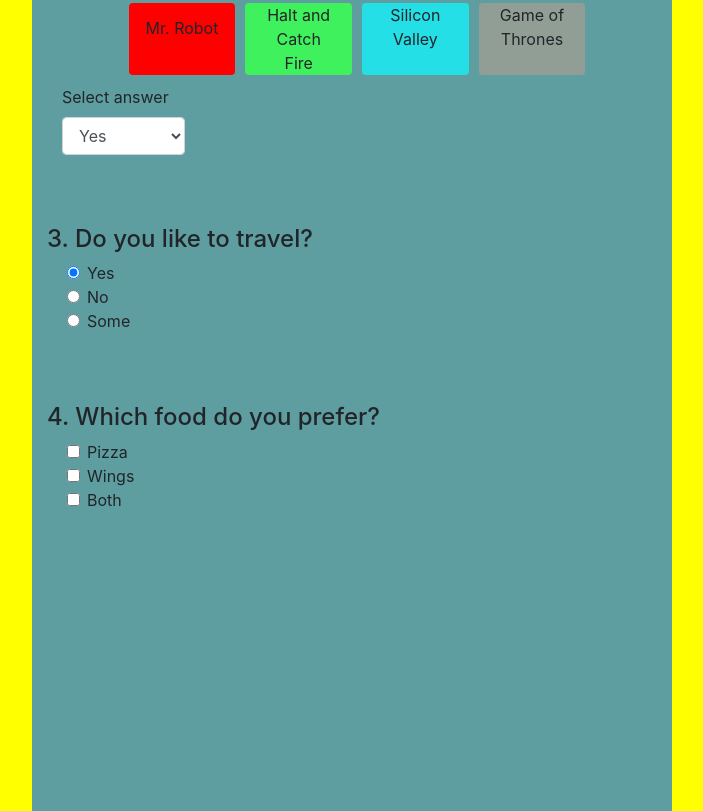
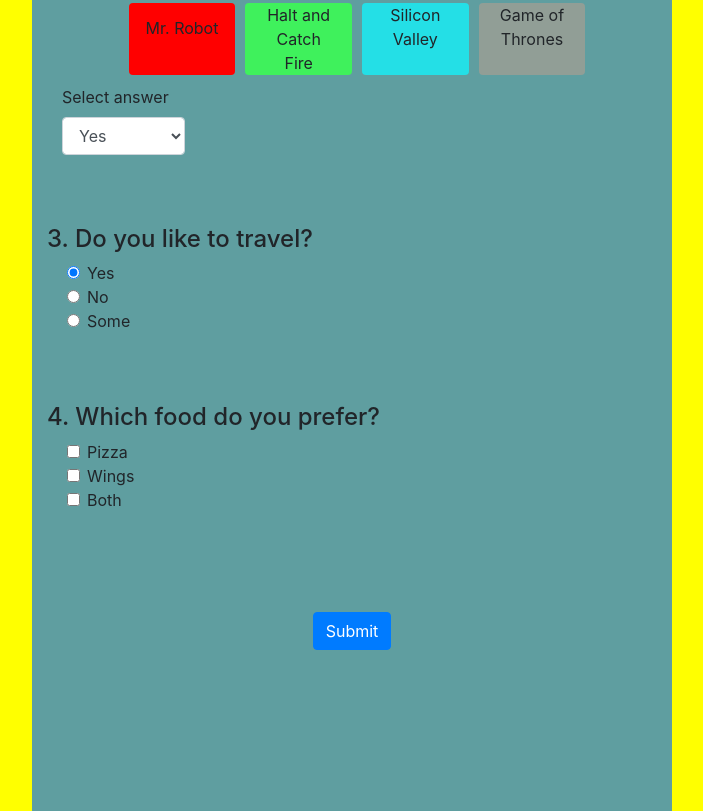
Before and after one commit to Oscar6/HTML_Exercises, a plain HTML site: page Bootstrap/frienship_app.html in a window 1280 px wide. Shown: the part 369-1180 px from the top of the page, without its empty margins (288-991 px from the left). Drawn offline with nearby package versions, Linux system fonts and the light colour scheme.

Commit message:
friend form complete

```diff
--- a/Bootstrap/frienship_app.html
+++ b/Bootstrap/frienship_app.html
@@ -1,7 +1,7 @@
 <!doctype html>
 <html lang="en">
   <head>
-    <title>Title</title>
+    <title>Friendship Application</title>
     <!-- Required meta tags -->
     <meta charset="utf-8">
     <meta name="viewport" content="width=device-width, initial-scale=1, shrink-to-fit=no">
@@ -91,7 +91,9 @@
                         Both
                     </label>
                 </div>
-
+                <div class="row justify-content-center" style="margin-top: 100px">
+                    <input class="btn btn-primary" type="submit" value="Submit" href="mailto:email@address.com">
+                </div>
             </div>
         </div>
 
```
